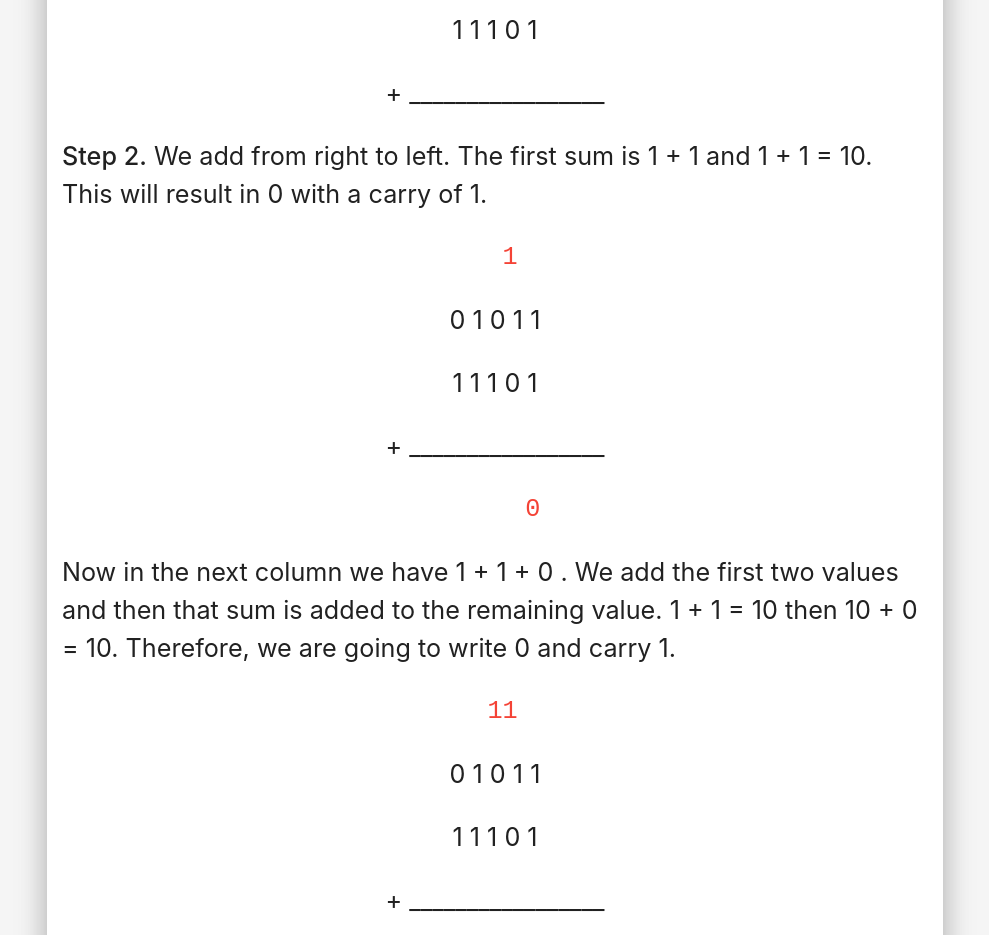
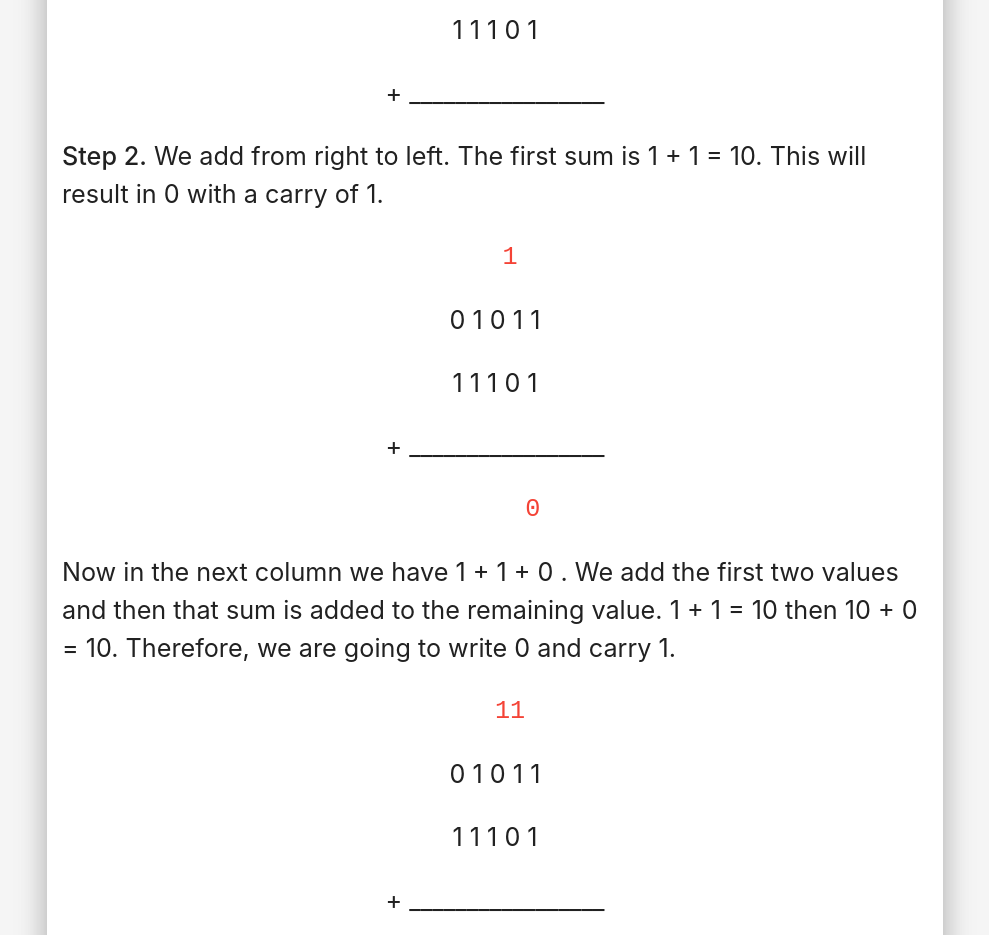
Before and after one commit to jgierlach/CS_Arithmetic_Conversions, a Vue app: page /binary-addition-explanation in a window 1280 px wide. Shown: the part 2520-3455 px from the top of the page, without its empty margins (145-1134 px from the left). Built offline with nearby package versions, Linux system fonts and the light colour scheme.

Commit message:
Updated binary addition explanation

```diff
--- a/src/views/explanations/BinaryAdditionExplanation.vue
+++ b/src/views/explanations/BinaryAdditionExplanation.vue
@@ -77,7 +77,7 @@
     <p class="flow-text center">1 1 1 0 1</p>
     <p class="flow-text center">+ _________________</p>
 
-    <p class="flow-text"><strong>Step 2.</strong> We add from right to left. The first sum is 1 + 1 and 1 + 1 = 10. This will result in 0 with a carry of 1.</p>
+    <p class="flow-text"><strong>Step 2.</strong> We add from right to left. The first sum is 1 + 1 = 10. This will result in 0 with a carry of 1.</p>
 
 
     <p class="flow-text center red-text"><pre>  1</pre></p>
@@ -88,7 +88,7 @@
 
     <p class="flow-text">Now in the next column we have 1 + 1 + 0 . We add the first two values and then that sum is added to the remaining value.  1 + 1 = 10 then 10 + 0 = 10. Therefore, we are going to write 0 and carry 1.</p>
 
-    <p class="flow-text center red-text"><pre> 11</pre></p>
+    <p class="flow-text center red-text"><pre>  11</pre></p>
     <p class="flow-text center">0 1 0 1 1</p>
     <p class="flow-text center">1 1 1 0 1</p>
     <p class="flow-text center">+ _________________</p>
@@ -96,11 +96,11 @@
 
     <p class="flow-text">Next, we must add 1 + 0 + 1. We add the first two numbers and get 1 + 0 = 1, then that sum is added to the remaining number, 1 + 1 = 10. So we write 0 and carry 1</p>
 
-    <p class="flow-text center red-text"><pre> 111</pre></p>
+    <p class="flow-text center red-text"><pre>111</pre></p>
     <p class="flow-text center">0 1 0 1 1</p>
     <p class="flow-text center">1 1 1 0 1</p>
     <p class="flow-text center">+ _________________</p>
-    <p class="flow-text center red-text"><pre>   000</pre></p>
+    <p class="flow-text center red-text"><pre>  000</pre></p>
 
     <p class="flow-text">Next, 1 + 1 + 1 we add the first two 1 + 1 = 10 then the results are added to the third 10 + 1 = 11. So we write 1 then we carry 1.</p>
 
@@ -108,7 +108,7 @@
     <p class="flow-text center">0 1 0 1 1</p>
     <p class="flow-text center">1 1 1 0 1</p>
     <p class="flow-text center">+ _________________</p>
-    <p class="flow-text center red-text"><pre>  1000</pre></p>
+    <p class="flow-text center red-text"><pre> 1000</pre></p>
 
     <p class="flow-text">For the final step, we must add 1 + 0 + 1. 1 + 0 = 1 and 1 + 1 = 10. We will directly write 10 because it is the last column.</p>
 
```
